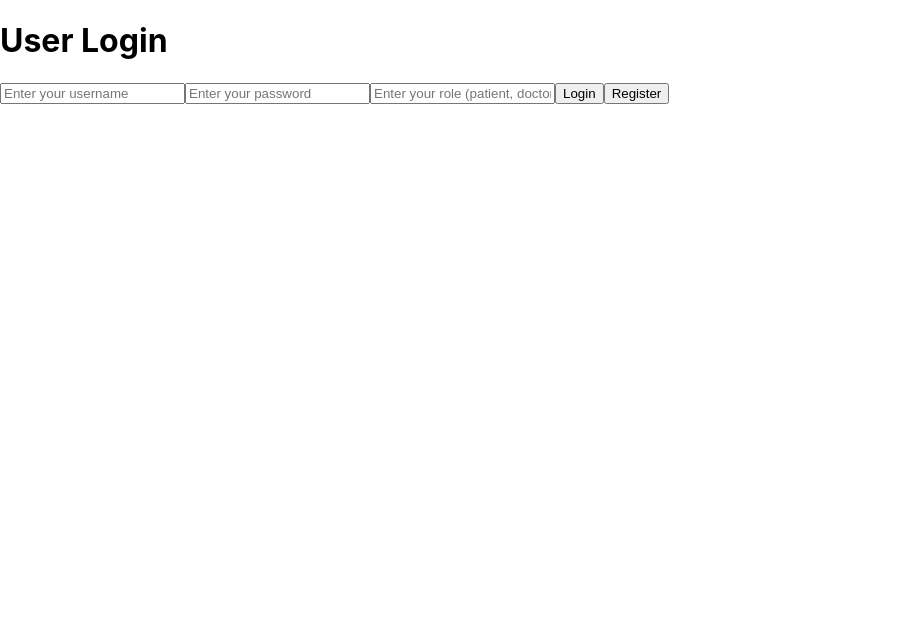
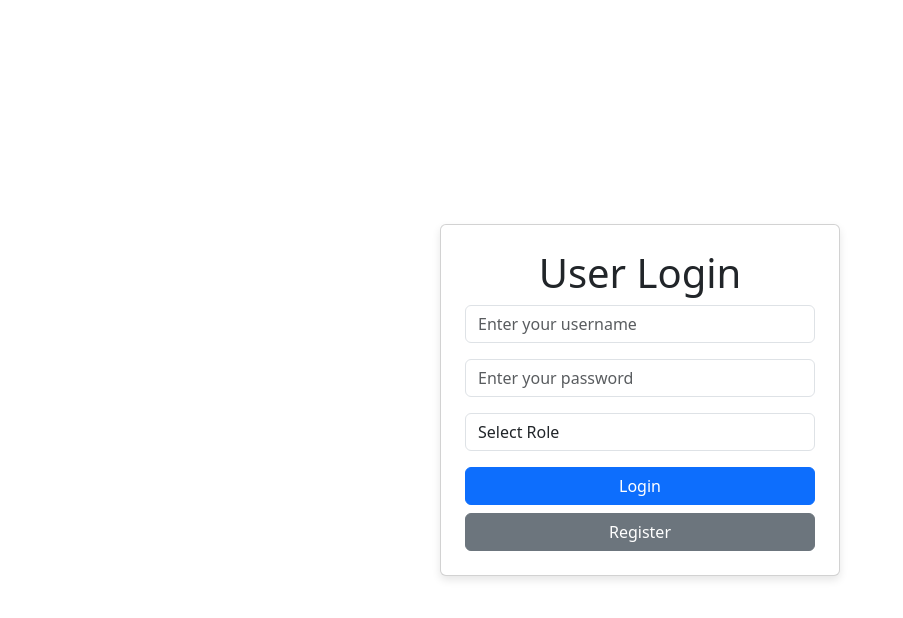
Before and after one commit to GokuKrish24/e_prescription, a React (Create React App) app: page / in a window 1280 px wide. Shown: the top 618 px of the page, without its empty margins (0-903 px from the left). Built offline with nearby package versions, Linux system fonts and the light colour scheme.

Commit message:
commit beta

```diff
--- a/package.json
+++ b/package.json
@@ -6,6 +6,7 @@
     "@testing-library/jest-dom": "^5.17.0",
     "@testing-library/react": "^13.4.0",
     "@testing-library/user-event": "^13.5.0",
+    "bootstrap": "^5.3.3",
     "react": "^18.3.1",
     "react-dom": "^18.3.1",
     "react-router-dom": "^6.26.2",
--- a/src/App.js
+++ b/src/App.js
@@ -2,17 +2,18 @@
 import React, { useEffect, useState } from 'react';
 import Web3 from 'web3';
 import { BrowserRouter as Router, Routes, Route, Navigate } from 'react-router-dom';
-import Login from './components/Login'; // Import the login component
-import PatientDashboard from './components/PatientDashboard'; // Import the patient dashboard
-import DoctorDashboard from './components/DoctorDashboard'; // Import the doctor dashboard
-import PharmacyDashboard from './components/PharmacyDashboard'; // Import the pharmacy dashboard
+import PatientDashboard from './components/PatientDashboard'; // Import PatientDashboard component
+import DoctorDashboard from './components/DoctorDashboard'; // Import DoctorDashboard component
+import PharmacyDashboard from './components/PharmacyDashboard'; // Import PharmacyDashboard component
+import Login from './components/Login'; // Import Login component
+import Navbar from './components/Navbar'; // Import Navbar component
 
 const App = () => {
     const [web3, setWeb3] = useState(null);
     const [contract, setContract] = useState(null);
     const [account, setAccount] = useState('');
     const [isLoggedIn, setIsLoggedIn] = useState(false);
-    const [userRole, setUserRole] = useState(''); // Add state to store user role
+    const [userRole, setUserRole] = useState(''); // State for the role
 
     useEffect(() => {
         const initWeb3 = async () => {
@@ -29,16 +30,41 @@ const App = () => {
         initWeb3();
     }, []);
 
+    const renderDashboard = () => {
+        if (userRole === 'patient') {
+            return <PatientDashboard />;
+        } else if (userRole === 'doctor') {
+            return <DoctorDashboard />;
+        } else if (userRole === 'pharmacy') {
+            return <PharmacyDashboard />;
+        } else {
+            return <Navigate to="/" />;
+        }
+    };
+
     return (
         <Router>
+            {/* Navbar will be shown only if the user is logged in */}
+            {isLoggedIn && <Navbar account={account} />}
+
             <Routes>
                 <Route
                     path="/"
-                    element={isLoggedIn ? <Navigate to={`/${userRole}Dashboard`} /> : <Login web3={web3} setContract={setContract} setAccount={setAccount} setIsLoggedIn={setIsLoggedIn} setUserRole={setUserRole} />}
+                    element={
+                        isLoggedIn ? (
+                            renderDashboard()
+                        ) : (
+                            <Login
+                                web3={web3}
+                                setContract={setContract}
+                                setAccount={setAccount}
+                                setIsLoggedIn={setIsLoggedIn}
+                                setUserRole={setUserRole}
+                            />
+                        )
+                    }
                 />
-                <Route path="/patientDashboard" element={isLoggedIn && userRole === 'patient' ? <PatientDashboard /> : <Navigate to="/" />} />
-                <Route path="/doctorDashboard" element={isLoggedIn && userRole === 'doctor' ? <DoctorDashboard /> : <Navigate to="/" />} />
-                <Route path="/pharmacyDashboard" element={isLoggedIn && userRole === 'pharmacy' ? <PharmacyDashboard /> : <Navigate to="/" />} />
+                <Route path="/dashboard" element={isLoggedIn ? renderDashboard() : <Navigate to="/" />} />
             </Routes>
         </Router>
     );
--- a/src/components/Login.js
+++ b/src/components/Login.js
@@ -1,14 +1,16 @@
 // src/components/Login.js
 import React, { useState } from 'react';
 import Web3 from 'web3';
+import '../styles/styles.css';
 import UserLoginArtifact from '../contracts/UserLogin.json'; // Updated path
 
-const contractAddress = "0x6517948Cc79bf87c619F4fB8202541E201e680a2"; // Replace with your actual contract address
+const contractAddress = "0x537E7432130dA1e6fD0807A0453730D4C8a4B448"; // Replace with your actual contract address
 
 const Login = ({ web3, setContract, setAccount, setIsLoggedIn, setUserRole }) => {
     const [username, setUsername] = useState('');
     const [password, setPassword] = useState('');
     const [role, setRole] = useState('');
+    const [errorMessage, setErrorMessage] = useState('');
 
     const handleLogin = async () => {
         if (web3 && username && password && role) {
@@ -20,15 +22,15 @@ const Login = ({ web3, setContract, setAccount, setIsLoggedIn, setUserRole }) =>
                 if (result) {
                     alert('Login successful!');
                     setIsLoggedIn(true);
-                    setUserRole(role.toLowerCase()); // Set the role for routing
+                    setUserRole(role.toLowerCase()); // Set the role for routing (always lowercase)
                 } else {
-                    alert('Login failed. Please check your credentials.');
+                    setErrorMessage('Login failed. Please check your credentials.');
                 }
             } catch (error) {
-                alert('Login failed. Error: ' + error.message);
+                setErrorMessage('Login failed. Error: ' + error.message);
             }
         } else {
-            alert('Please fill in all fields.');
+            setErrorMessage('Please fill in all fields.');
         }
     };
 
@@ -37,36 +39,58 @@ const Login = ({ web3, setContract, setAccount, setIsLoggedIn, setUserRole }) =>
             const accounts = await web3.eth.getAccounts();
             const contract = new web3.eth.Contract(UserLoginArtifact.abi, contractAddress);
             setContract(contract);
+            try {
                 await contract.methods.register(username, password, role).send({ from: accounts[0] });
                 alert('User registered successfully!');
+            } catch (error) {
+                setErrorMessage('Registration failed. Error: ' + error.message);
+            }
         } else {
-            alert('Please fill in all fields.');
+            setErrorMessage('Please fill in all fields.');
         }
     };
 
     return (
-        <div>
-            <h1>User Login</h1>
+        <div className="d-flex justify-content-center align-items-center vh-100">
+            <div className="card p-4 login-card" style={{ maxWidth: '400px', width: '100%' }}>
+                <h1 className="text-center">User Login</h1>
+                {errorMessage && <div className="alert alert-danger text-center">{errorMessage}</div>}
+                <div className="form-group mb-3">
                     <input
                         type="text"
+                        className="form-control"
                         value={username}
                         onChange={(e) => setUsername(e.target.value)}
                         placeholder="Enter your username"
+                        required
                     />
+                </div>
+                <div className="form-group mb-3">
                     <input
                         type="password"
+                        className="form-control"
                         value={password}
                         onChange={(e) => setPassword(e.target.value)}
                         placeholder="Enter your password"
+                        required
                     />
-            <input
-                type="text"
+                </div>
+                <div className="form-group mb-3">
+                    <select
+                        className="form-control"
                         value={role}
                         onChange={(e) => setRole(e.target.value)}
-                placeholder="Enter your role (patient, doctor, pharmacy)"
-            />
-            <button onClick={handleLogin}>Login</button>
-            <button onClick={handleRegister}>Register</button>
+                        required
+                    >
+                        <option value="">Select Role</option>
+                        <option value="patient">Patient</option>
+                        <option value="doctor">Doctor</option>
+                        <option value="pharmacy">Pharmacy</option>
+                    </select>
+                </div>
+                <button className="btn btn-primary btn-block mb-2" onClick={handleLogin}>Login</button>
+                <button className="btn btn-secondary btn-block" onClick={handleRegister}>Register</button>
+            </div>
         </div>
     );
 };
--- /dev/null
+++ b/src/components/Navbar.js
@@ -0,0 +1,38 @@
+// src/components/Navbar.js
+import React from 'react';
+import { Link } from 'react-router-dom';
+
+const Navbar = ({ account }) => {
+    return (
+        <nav className="navbar navbar-expand-lg navbar-light bg-light">
+            <div className="container">
+                <Link className="navbar-brand" to="/dashboard">
+                    E-Prescription System
+                </Link>
+                <button
+                    className="navbar-toggler"
+                    type="button"
+                    data-toggle="collapse"
+                    data-target="#navbarNav"
+                    aria-controls="navbarNav"
+                    aria-expanded="false"
+                    aria-label="Toggle navigation"
+                >
+                    <span className="navbar-toggler-icon"></span>
+                </button>
+                <div className="collapse navbar-collapse" id="navbarNav">
+                    <ul className="navbar-nav ml-auto">
+                        <li className="nav-item">
+                            <Link className="nav-link" to="/dashboard">
+                                Dashboard
+                            </Link>
+                        </li>
+
+                    </ul>
+                </div>
+            </div>
+        </nav>
+    );
+};
+
+export default Navbar;
--- a/src/components/PatientDashboard.js
+++ b/src/components/PatientDashboard.js
@@ -3,9 +3,29 @@ import React from 'react';
 
 const PatientDashboard = () => {
     return (
-        <div>
-            <h2>Patient Dashboard</h2>
-            <p>Welcome, Patient! Here you can book appointments and view your prescriptions.</p>
+        <div className="container mt-5">
+            <div className="row">
+                <div className="col-md-6">
+                    <div className="card">
+                        <div className="card-header">
+                            <h2>My Appointments</h2>
+                        </div>
+                        <div className="card-body">
+                            <p>View your upcoming appointments here.</p>
+                        </div>
+                    </div>
+                </div>
+                <div className="col-md-6">
+                    <div className="card">
+                        <div className="card-header">
+                            <h2>My Prescriptions</h2>
+                        </div>
+                        <div className="card-body">
+                            <p>View all your prescriptions here.</p>
+                        </div>
+                    </div>
+                </div>
+            </div>
         </div>
     );
 };
--- a/src/index.js
+++ b/src/index.js
@@ -2,6 +2,7 @@ import React from 'react';
 import ReactDOM from 'react-dom/client';
 import './index.css';
 import App from './App';
+import 'bootstrap/dist/css/bootstrap.min.css';
 import reportWebVitals from './reportWebVitals';
 
 const root = ReactDOM.createRoot(document.getElementById('root'));
--- /dev/null
+++ b/src/styles/styles.css
@@ -0,0 +1,12 @@
+/* src/styles/styles.css */
+body {
+    background-color: #f8f9fa;
+}
+
+.navbar {
+    margin-bottom: 20px;
+}
+
+.card {
+    box-shadow: 0 4px 8px rgba(0, 0, 0, 0.1);
+}
```
Also changed, not shown: 1 other file (tests, documents, lock files or other folders). Lines whose indentation alone changed are shown as unchanged.
